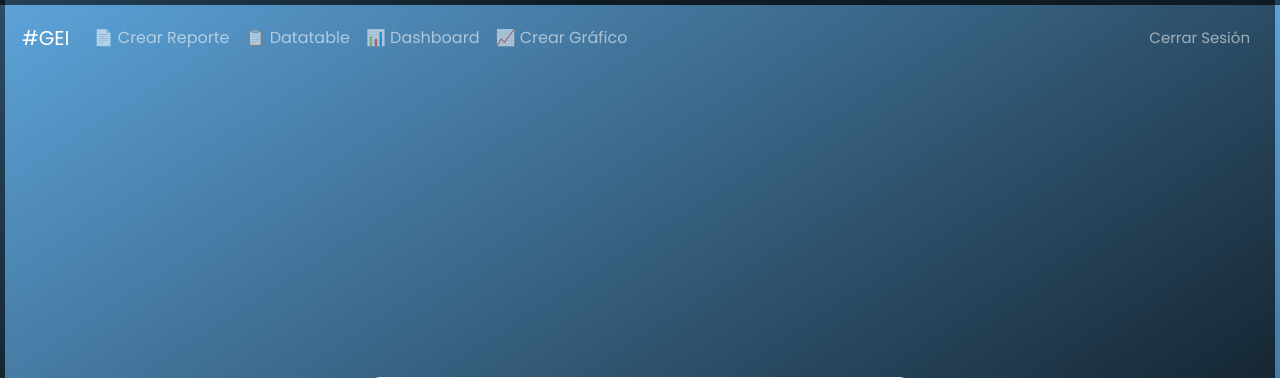
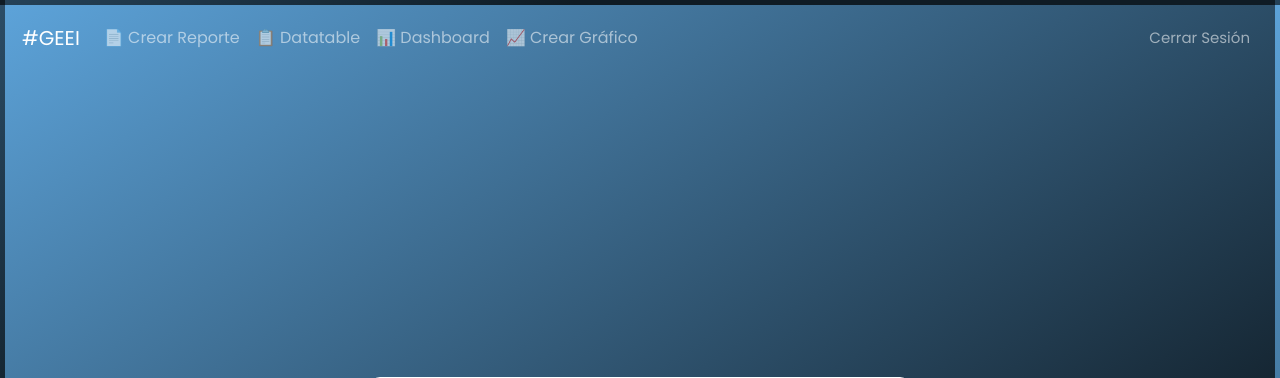
Before and after one commit to leanderperez/dashboard, a Django app: page / in a window 1280 px wide. Shown: the top 378 px of the page. Run offline with Django 5.2, Linux system fonts and the light colour scheme; some libraries are stand-ins or nearby versions.

Commit message:
update page titles and navbar branding for GEEI project

```diff
--- a/app/templates/app/login.html
+++ b/app/templates/app/login.html
@@ -1,6 +1,6 @@
 {% extends 'app/base.html' %}
 
-{% block title %}Ingreso de Sesión{% endblock %}
+{% block title %}Gestión de Reportes GEEI{% endblock %}
 
 {% block content %}
 
--- a/app/templates/app/navbar.html
+++ b/app/templates/app/navbar.html
@@ -1,6 +1,6 @@
 <nav class="navbar navbar-expand-lg navbar-dark">
   <div class="container-fluid">
-    <a class="navbar-brand" href="#">#GEI</a>
+    <a class="navbar-brand" href="#">#GEEI</a>
     <button class="navbar-toggler" type="button" data-bs-toggle="collapse" data-bs-target="#navbarNav" aria-controls="navbarNav" aria-expanded="false" aria-label="Toggle navigation">
       <span class="navbar-toggler-icon"></span>
     </button>
```
